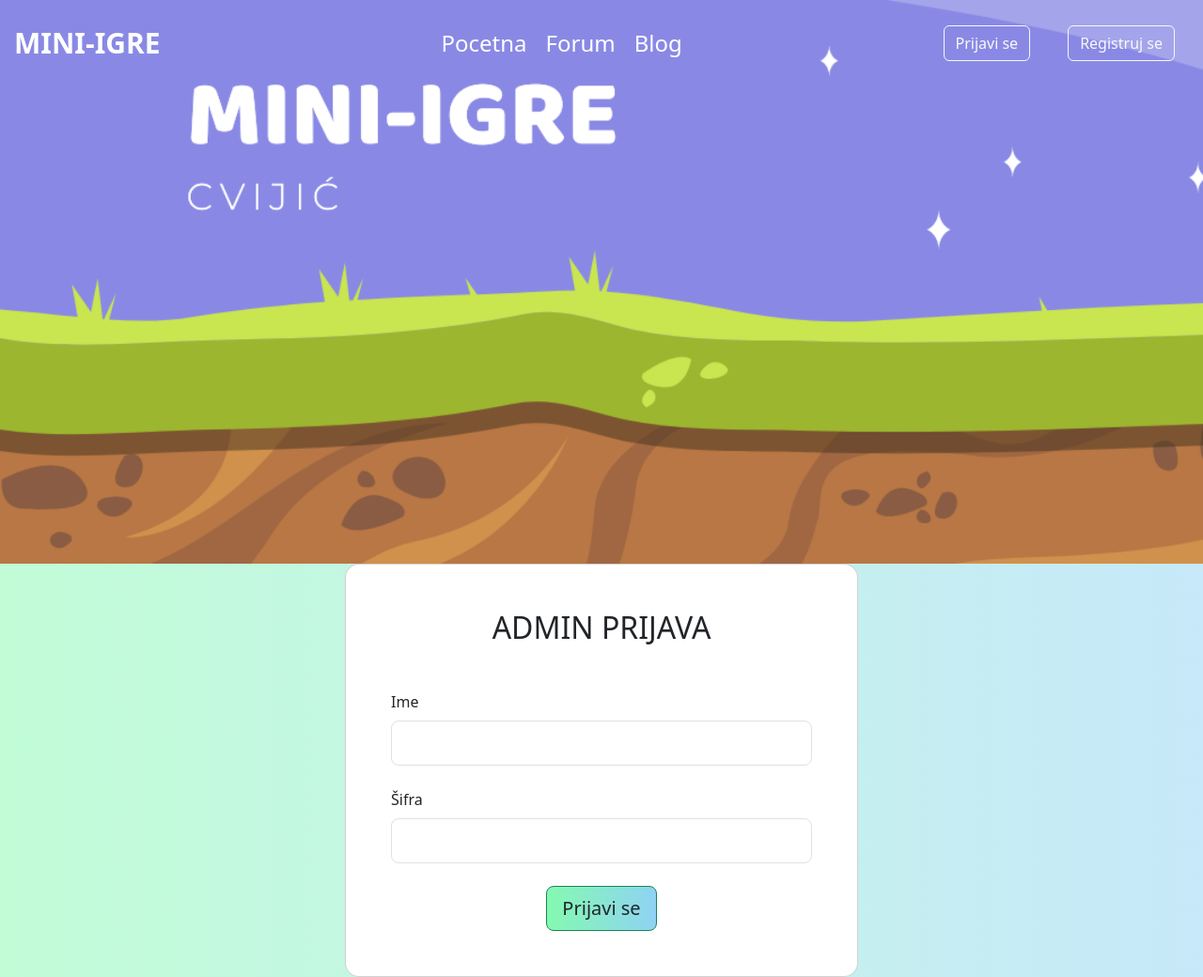
After one commit to CvijicZ/mini-igre, a PHP site: page /adminLoginPage.php in a window 1280 px wide. The commit adds this page. Shown: the whole page at 94% size. Run offline with PHP 8.4, Linux system fonts and the light colour scheme.

Commit message:
Added admin login page

```diff
--- /dev/null
+++ b/adminLoginPage.php
@@ -0,0 +1,50 @@
+<!DOCTYPE html>
+<html lang="se">
+<head>
+    <meta charset="UTF-8">
+    <meta http-equiv="X-UA-Compatible" content="IE=edge">
+    <meta name="viewport" content="width=device-width, initial-scale=1.0">
+    <link href="https://cdn.jsdelivr.net/npm/bootstrap@5.3.0-alpha1/dist/css/bootstrap.min.css" rel="stylesheet"
+        integrity="sha384-GLhlTQ8iRABdZLl6O3oVMWSktQOp6b7In1Zl3/Jr59b6EGGoI1aFkw7cmDA6j6gD" crossorigin="anonymous">
+    <link rel="stylesheet" href="style/style.css">
+    <title>Admin</title>
+</head>
+<body>
+    <?php include"header.php" ?>
+    <div class="mask d-flex align-items-center h-100 gradient-custom-3">
+    <div class="container h-100">
+      <div class="row d-flex justify-content-center align-items-center h-100">
+        <div class="col-12 col-md-9 col-lg-7 col-xl-6">
+          <div class="card" style="border-radius: 15px;">
+            <div class="card-body p-5">
+              <h2 class="text-uppercase text-center mb-5">Admin Prijava </h2>
+              <form action="classes/AdminLogin.php" method="post" id="form" onsubmit="return proveriPrijavu()">
+                <div class="form-outline mb-4">
+                  <div class="input-control">
+                  <label class="form-label" for="ime">Ime</label>
+                  <input type="text" id="ime" name="ime" class="form-control form-control-lg" />
+                  <div class="error"></div>
+                  </div>
+                </div>
+                <div class="form-outline mb-4">
+                  <div class="input-control">
+                  <label class="form-label" for="sifra">Šifra</label>
+                  <input type="password" id="sifra" name="sifra" class="form-control form-control-lg" />
+                  <div class="error"></div>
+                  </div>
+                </div>
+                <div class="d-flex justify-content-center">
+                  <button type="submit" name="submit" class="btn btn-success btn-block btn-lg gradient-custom-4 text-body">Prijavi se</button>
+                </div>
+              </form>
+            </div>
+          </div>
+        </div>
+      </div>
+    </div>
+  </div>
+    <script src="https://cdn.jsdelivr.net/npm/bootstrap@5.3.0-alpha1/dist/js/bootstrap.bundle.min.js"
+        integrity="sha384-w76AqPfDkMBDXo30jS1Sgez6pr3x5MlQ1ZAGC+nuZB+EYdgRZgiwxhTBTkF7CXvN"
+        crossorigin="anonymous"></script>
+</body>
+</html>
--- a/classes/login.php
+++ b/classes/login.php
@@ -3,11 +3,9 @@ if(isset($_POST['submit'])){
     include "dbh.php";
     $ime=$_POST['ime'];
     $sifra=$_POST['sifra'];
-
     $sql="SELECT sifra FROM igrac WHERE ime=:ime || email=:ime";
     $stmt=$dbh->prepare($sql);
     $stmt->bindParam(':ime', $ime);
-    $ime=$ime;
     $stmt->execute();
     if($stmt->rowCount()==0){
         header("location: ../prijava.php?error=KorisnikNijePronadjen");
@@ -22,13 +20,13 @@ if(isset($_POST['submit'])){
     $sql1="SELECT * FROM igrac WHERE ime=:ime";
     $stmt=$dbh->prepare($sql1);
     $stmt->bindParam(':ime', $ime);
-    $ime=$ime;
     $stmt->execute();
     $korisnik=$stmt->fetchAll(PDO::FETCH_ASSOC);
     session_start();
     $_SESSION['ime']=$korisnik[0]['ime'];
     $_SESSION['mejl']=$korisnik[0]['mejl'];
     $_SESSION['id']=$korisnik[0]['id'];
+    $_SESSION['admin']=$korisnik[0]['admin'];
 
     header("location: ../index.php");
 }
--- a/header.php
+++ b/header.php
@@ -28,6 +28,11 @@
                              <li class="nav-item">
                                  <a class="nav-link" href="#"><?php echo $_SESSION['ime']; ?></a>
                              </li>
+                             <?php if($_SESSION['admin']==true){?>
+                             <li class="nav-item">
+                                <a href="admin.php" target="_blank" class="nav-link">Admin-Panel</a>
+                             </li>
+                             <?php } ?>
                              <li class="nav-but">
                              <a class="btn btn-outline-light" href="classes/logout.php">Odjavi se</a>
                             </li>
--- a/prijava.php
+++ b/prijava.php
@@ -8,7 +8,7 @@
     <link rel="stylesheet" href="style/style.css">
     <title>Prijavi se|Mini-Igre</title>
 </head>
-<body class="bodyReg" onload="ScrollToTarget()">
+<body class="bodyReg" onload="ScrollToTarget(); proveriKorisnika();">
 
 <?php include"header.php";?>
 
--- a/register.php
+++ b/register.php
@@ -45,7 +45,7 @@
             <div class="card-body p-5">
               <h2 class="text-uppercase text-center mb-5">Napravi nalog</h2>
 
-              <form action="classes/register.php" onkeyup="return proveriRegistraciju()" method="post" id="form">
+              <form action="classes/register.php" onsubmit="return proveriRegistraciju()" onkeyup="return proveriRegistraciju()" method="post" id="form">
 
 
                 <div class="form-outline mb-4 input-control">
```
Also changed, not shown: adminPanel.php (added, +20 -0 lines), classes/AdminLogin.php (added, +31 -0 lines), izmenaNaloga.html (added, +12 -0 lines), script/registerValidation.js (+18 -2 lines).
